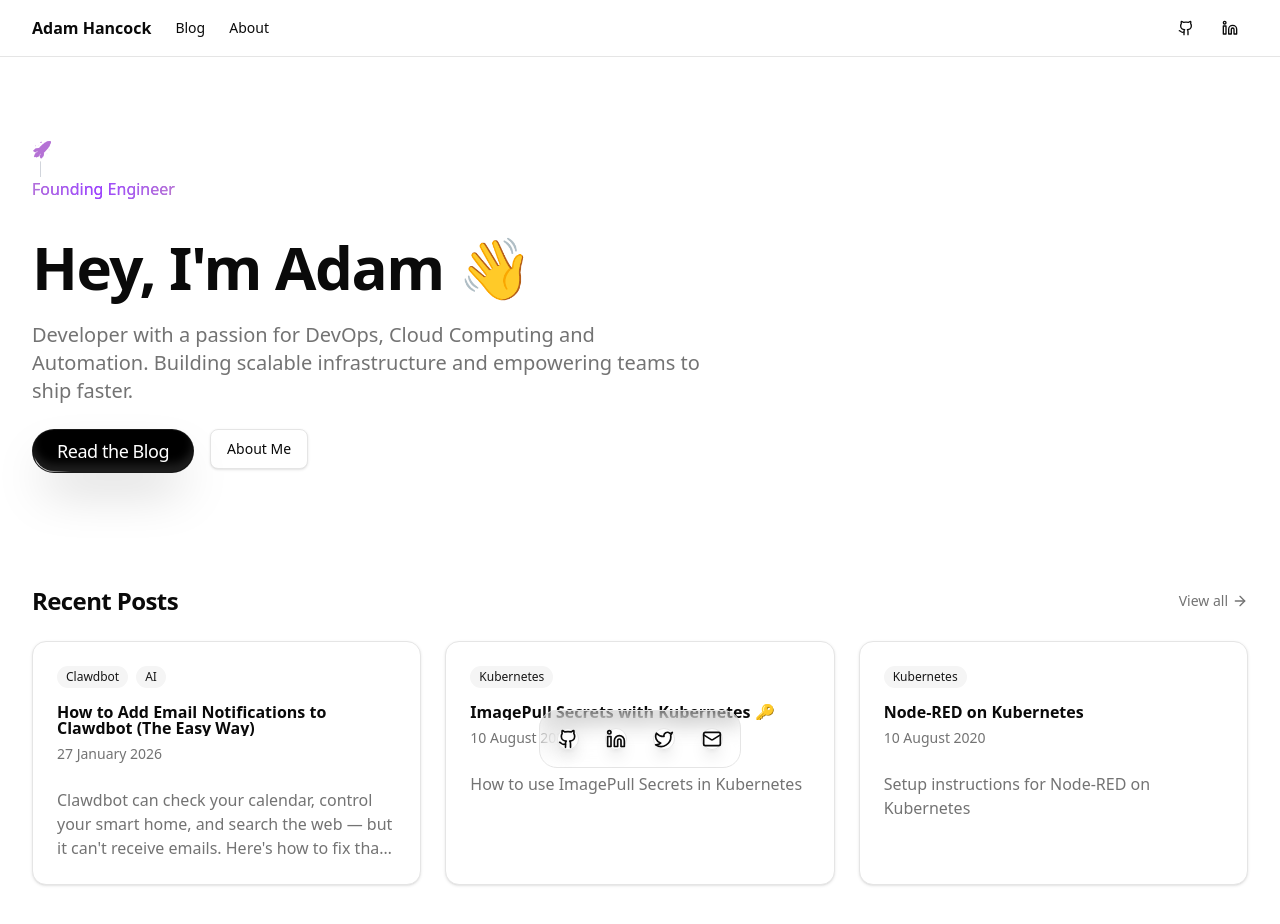
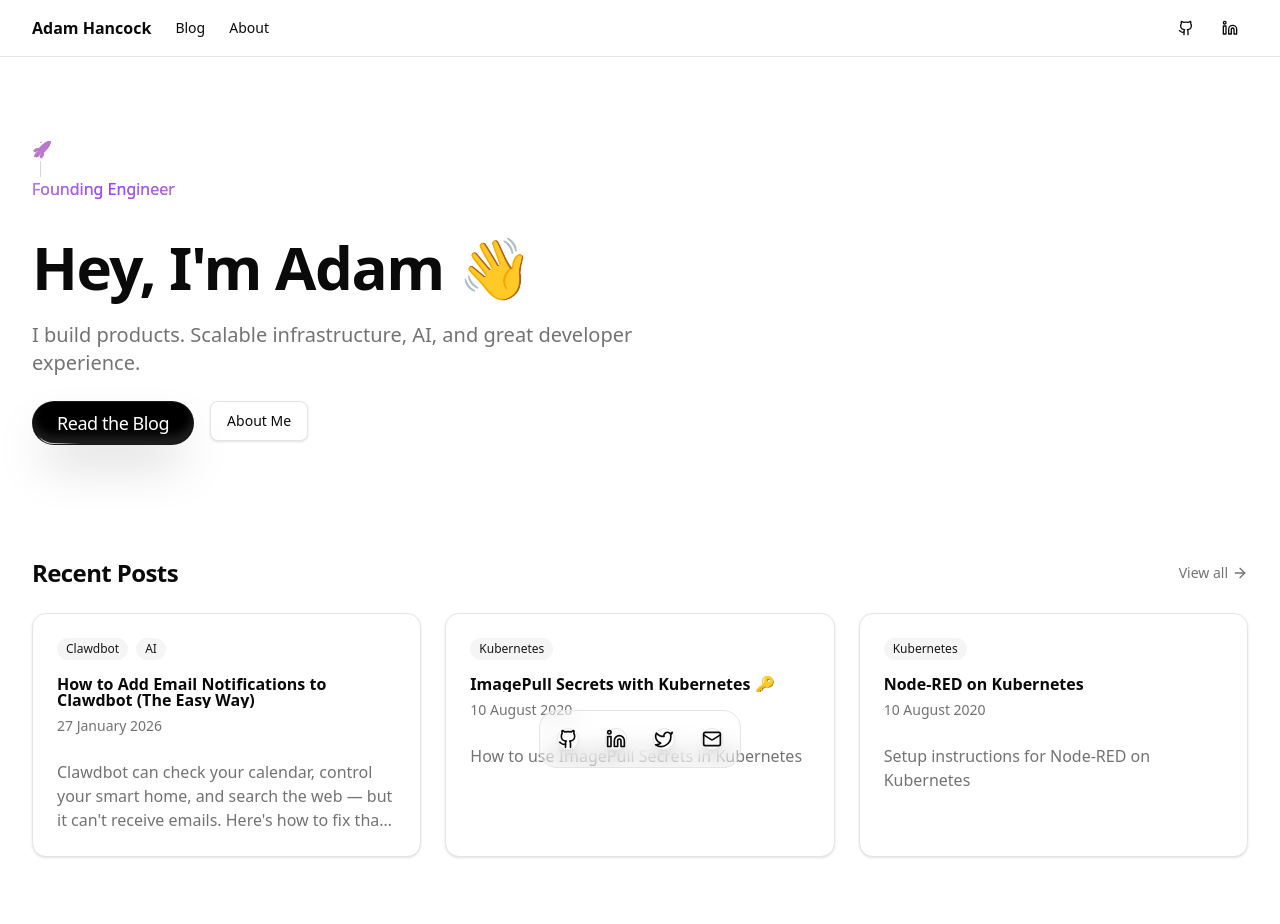
Before and after one commit to adamhancock/adamhancock-next, a Next.js app: page / in a window 1280 px wide. Shown: the top 924 px of the page. Built offline with nearby package versions, Linux system fonts and the light colour scheme.

Commit message:
Update homepage tagline to match bio

```diff
--- a/src/app/page.tsx
+++ b/src/app/page.tsx
@@ -36,8 +36,7 @@ export default async function Home() {
 
         <BlurFade delay={0.3}>
           <p className="text-xl text-muted-foreground max-w-2xl">
-            Developer with a passion for DevOps, Cloud Computing and Automation.
-            Building scalable infrastructure and empowering teams to ship faster.
+            I build products. Scalable infrastructure, AI, and great developer experience.
           </p>
         </BlurFade>
 
```
